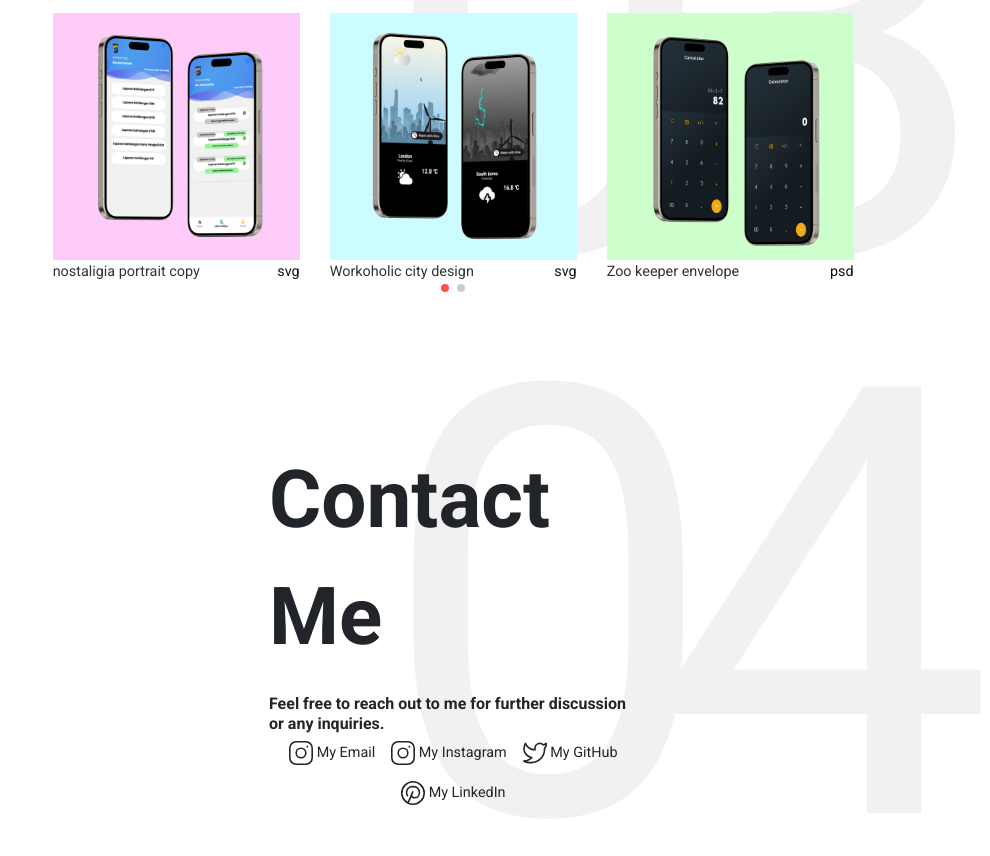
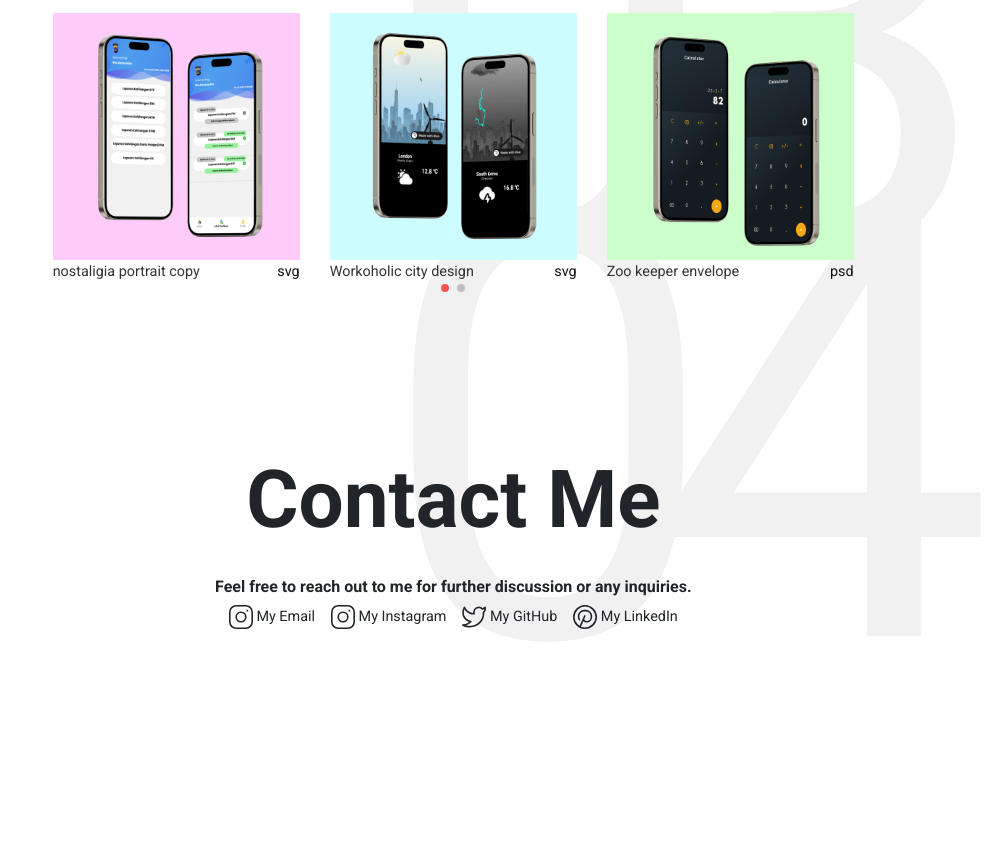
Before and after one commit to Cloud-Based/My-Portfolio, a plain HTML site: page index.html in a window 1280 px wide. Shown: the part 1863-2719 px from the top of the page, without its empty margins (290-1280 px from the left). After the commit the page ends 2652 px from the top, so only its background shows below. Drawn offline with nearby package versions, Linux system fonts and the light colour scheme.

Commit message:
perubahan footer

```diff
--- a/index.html
+++ b/index.html
@@ -343,10 +343,9 @@
 
           <section id="contact" class="my-5 py-5 bg-text" data-text="04">
             <div class="container">
-              <div class="row justify-content-center mb-5">
-                <div class="col-lg-6" data-aos="fade-up">
+		<div class="row text-center mb-5" data-aos="fade-up">
                   <h2 class="display-1 txt-fx slide-up">Contact Me</h2>
-                  <h6>Feel free to reach out to me for further discussion or any inquiries.</h6>
+                  <h6 class="text-center">Feel free to reach out to me for further discussion or any inquiries.</h6>
                   <ul class="list-unstyled d-flex justify-content-center flex-wrap gap-3">
                     <li>
                       <a href="#" class="text-dark">
@@ -383,7 +382,6 @@
                     </li>
 
                   </ul>
-                </div>
 
               </div>
 
--- a/style.css
+++ b/style.css
@@ -96,6 +96,10 @@ h6,
 a {
   text-decoration: none;
   transition: all 0.3s ease-out;
+}
+
+.text-center {
+ text-align: center;
 }
 
 /* Dropdown */
```
Also changed, not shown: 1 other file.
